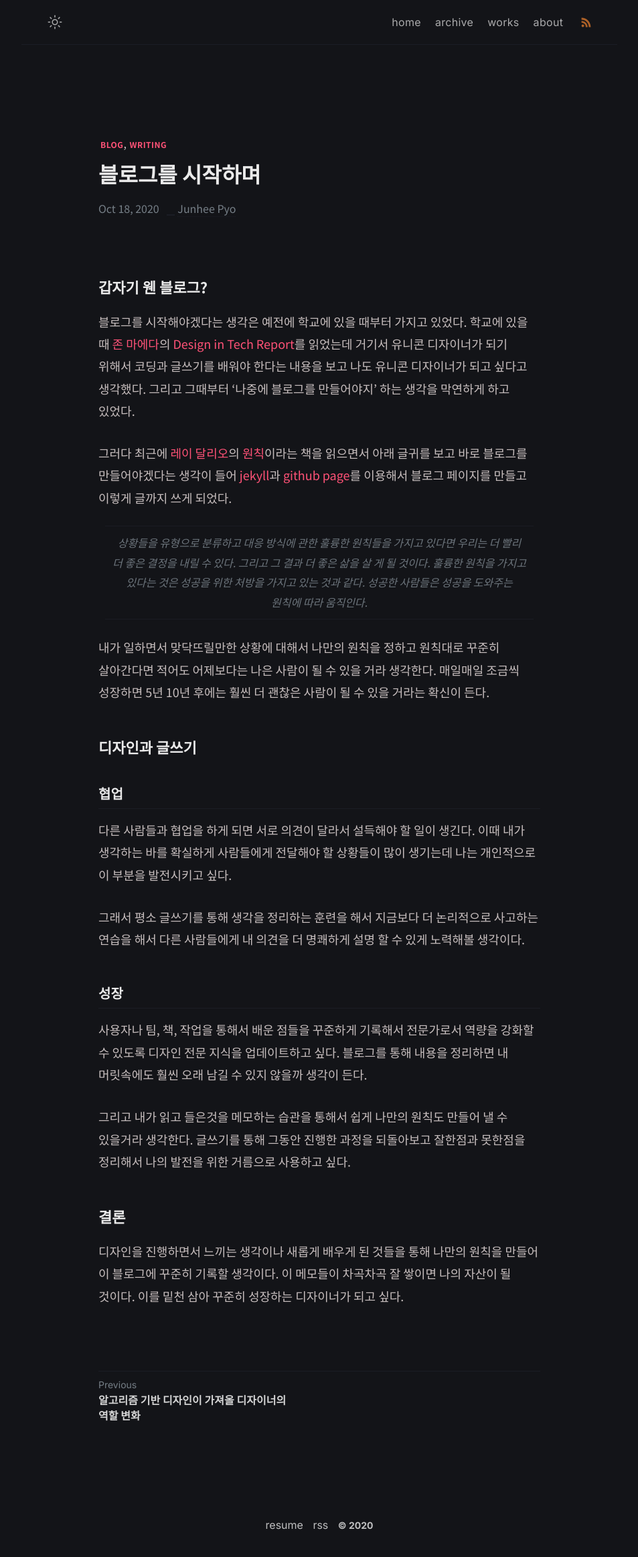
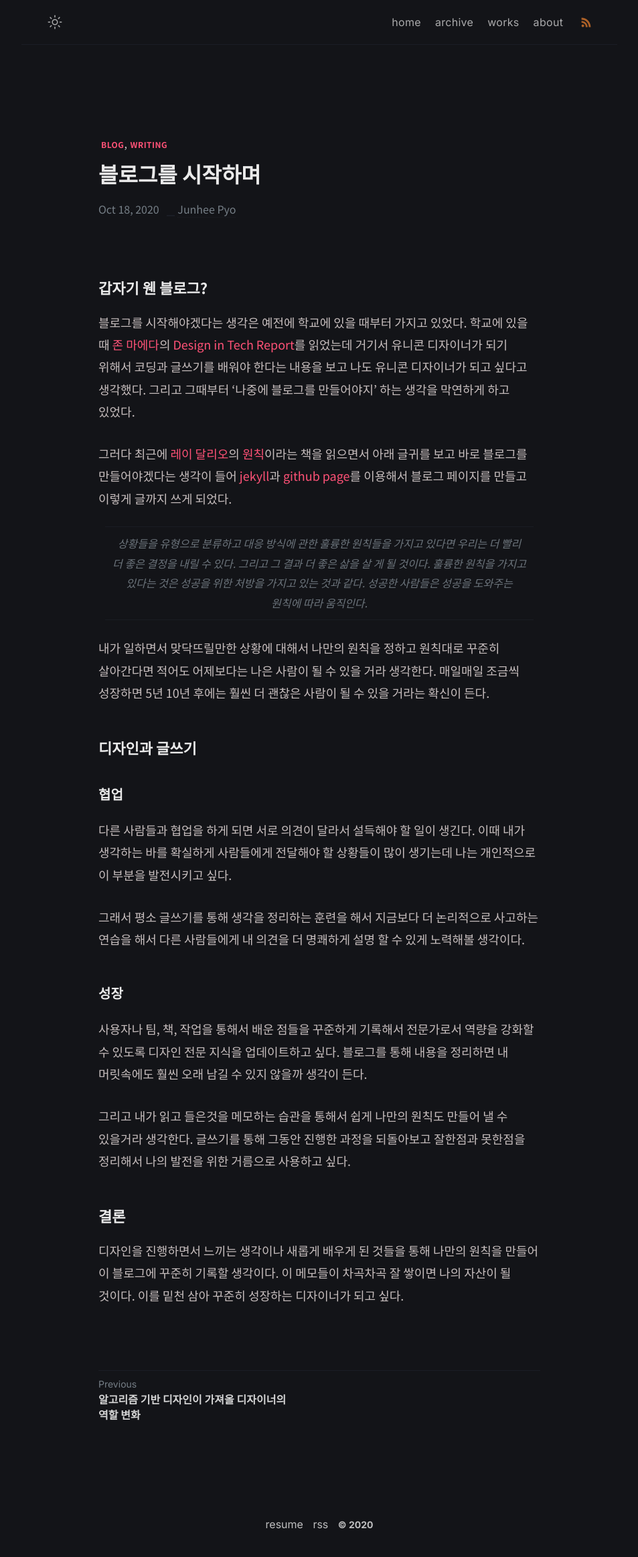
Before and after one commit to Junhee-p/junhee-p.github.io, a Jekyll site: the page built from _posts/블로그를-시작하며/2020-10-18-블로그를-시작하며.md, in a window 1280 px wide. Shown: the whole page at 67% size, without its empty margins (163-1116 px from the left). Built offline with Jekyll 4.4.1, drawn with Linux system fonts in a browser that asks for light colours.

Commit message:
post style 변경

```diff
--- a/_sass/klise/_post.scss
+++ b/_sass/klise/_post.scss
@@ -8,11 +8,11 @@
 
 // Post title
 .header {
-  margin-top: 7.8em;
-  margin-bottom: 3em;
+  margin-top: 7.8rem;
+  margin-bottom: 3rem;
 
   .tags {
-    margin-left: 3px;
+    margin-left: 4px;
     letter-spacing: 0.5px;
 
     .tag {
@@ -36,14 +36,14 @@
     }
 
     @include media-query($on-mobile) {
-      font-size: 1.9em;
+      font-size: 1.9rem;
     }
   }
 }
 
 // Post meta
 .post-meta {
-  padding-top: 3px;
+  padding-top: 4px;
   line-height: 1.3;
   color: $gray;
 
@@ -177,7 +177,6 @@
 
   h3 {
     @include relative-font-size(1.25);
-    border-bottom: 1px solid $light;
     padding-bottom: 4px;
   }
 
```
Also changed, not shown: _posts/알고리즘 기반 디자인이 가져올 디자이너의 역할 변화/2018-06-26-알고리즘-기반-디자인이-가져올-디자이너의-역할-변화.md (+1 -1 lines).
